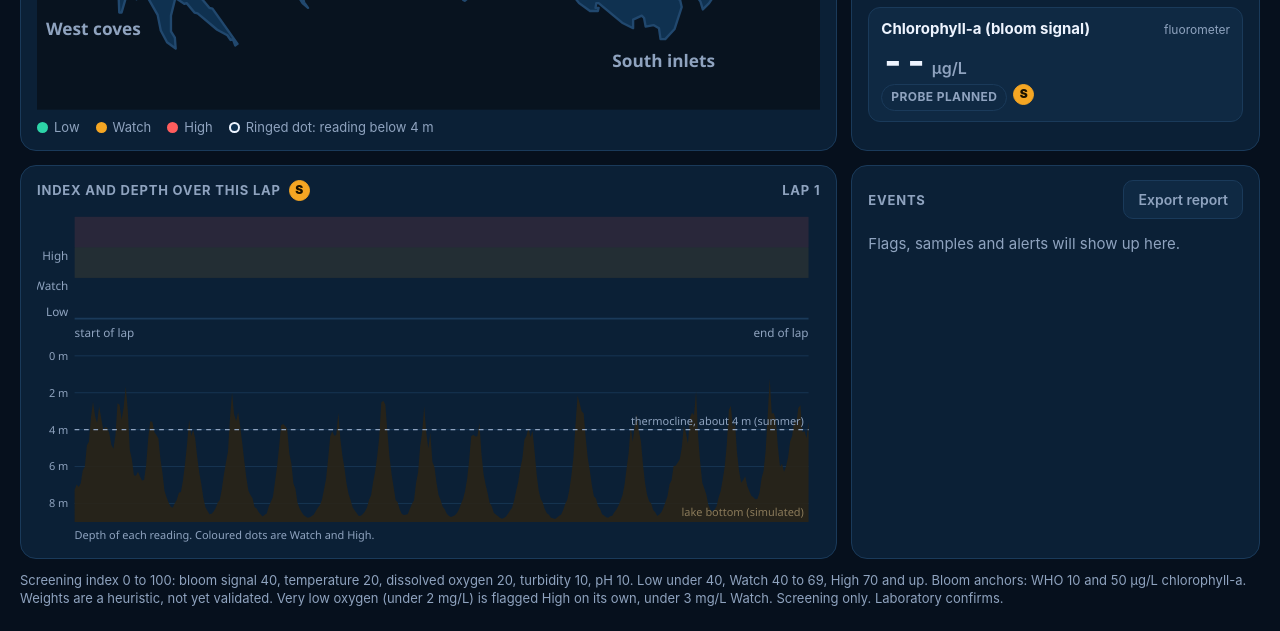
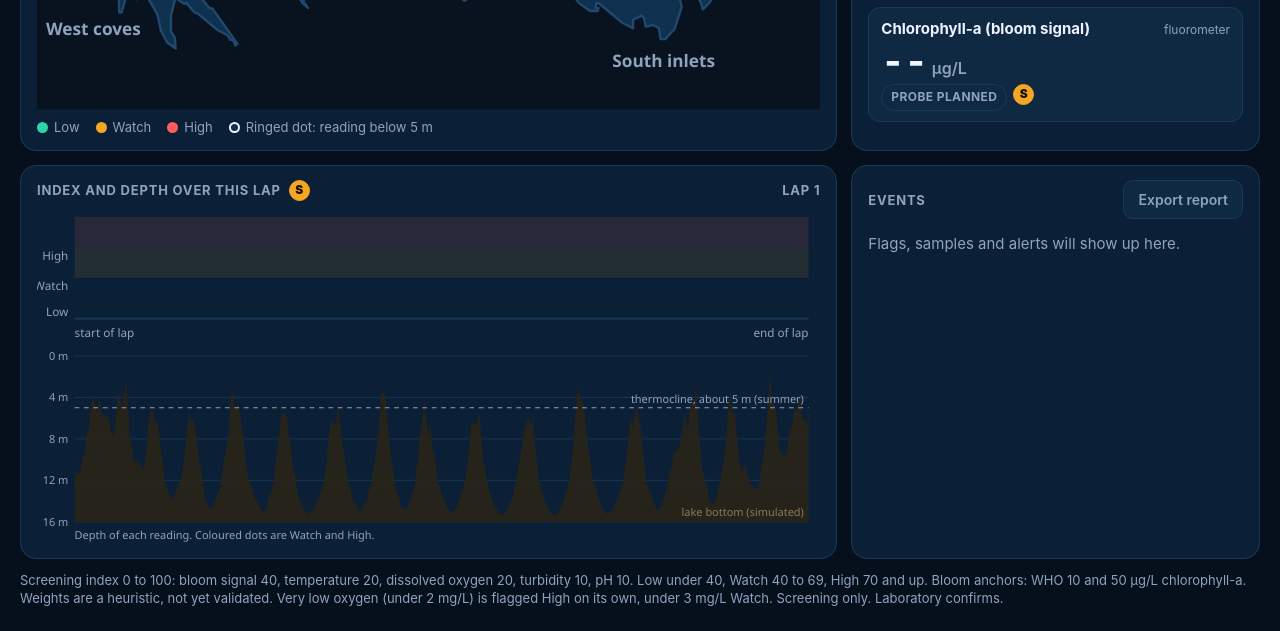
Before and after one commit to Davide-glitch/HydROV, a plain HTML site: page app/index.html in a window 1280 px wide. Shown: the part 746-1377 px from the top of the page. Drawn offline with Linux system fonts and the light colour scheme.

Commit message:
App: simulated lake depth from 1 to 16 m
Bottom depth now ranges from about 1 m at the shore to 16 m in the
middle; the ROV profiles between 1 m and just above the bottom. Summer
thermocline near 5 m, very low oxygen below about 10 m in the deep
basin, blooms at 1 to 3 m in the shallow edges. Depth chart scaled to
16 m. Dives below 7.5 m assume the longer tether we plan.

Co-Authored-By: Claude Opus 5.5 <noreply@anthropic.com>

```diff
--- a/app/index.html
+++ b/app/index.html
@@ -238,7 +238,7 @@ table.scans button{background:var(--card2);border:1px solid var(--line);border-r
       <div class="card">
         <h3>Risk map of the dive <span class="chip sim s" title="SIMULATED: generated by the app, not measured">S</span><span class="grow" id="mapMeta"></span><span class="mapctl"><button id="zoomOut" title="Zoom out">−</button><button id="zoomIn" title="Zoom in">+</button><button id="btnView">Whole lake</button></span></h3>
         <svg id="map" viewBox="0 0 1000 620" role="img" aria-label="Risk map"></svg>
-        <div class="legend"><span><i style="background:#2DD4A8"></i>Low</span><span><i style="background:#F5A623"></i>Watch</span><span><i style="background:#FF5D5D"></i>High</span><span><i style="background:#0F3150;box-shadow:0 0 0 2px #EEF4FF inset"></i>Ringed dot: reading below 4 m</span></div>
+        <div class="legend"><span><i style="background:#2DD4A8"></i>Low</span><span><i style="background:#F5A623"></i>Watch</span><span><i style="background:#FF5D5D"></i>High</span><span><i style="background:#0F3150;box-shadow:0 0 0 2px #EEF4FF inset"></i>Ringed dot: reading below 5 m</span></div>
         <div class="mapInfo" id="mapInfo"></div>
       </div>
       <div class="card">
@@ -339,29 +339,30 @@ const SCENARIOS = {
       {date:'2026-08-06', seed:15, s:0.95, tBase:24},
       {date:'2026-08-27', seed:16, s:0.70, tBase:22.5}
     ],
-    // Simulated bottom depth: grows with distance from the shore, up to about 9 m.
-    bottom(x,y){ return 0.8 + 8.2*(1-Math.exp(-shoreDist(this,x,y)/45)); },
-    // The ROV profiles up and down (0.5 m to 6.5 m, the tether is 7.5 m) while it moves.
+    // Simulated bottom depth: grows with distance from the shore, from about 1 m up to 16 m.
+    bottom(x,y){ return 1 + 15*(1-Math.exp(-shoreDist(this,x,y)/55)); },
+    // The ROV profiles up and down between 1 m and just above the bottom (max 16 m) while it moves.
+    // Note: the prototype tether is 7.5 m; dives below that assume the longer tether we plan.
     depth(i,x,y,bottom){
-      const P=32, u=(i%P)/P, tri=u<0.5?2*u:2-2*u;
-      const dmax=Math.max(0.6, Math.min(6.5, bottom-0.5));
-      return 0.5 + (dmax-0.5)*tri;
+      const P=40, u=(i%P)/P, tri=u<0.5?2*u:2-2*u;
+      const dmax=Math.max(1.1, Math.min(15.6, bottom-0.4));
+      return 1 + (dmax-1)*tri;
     },
     // Summer picture of a stratified reservoir (simulated):
     //  - blooms in warm, shallow, sheltered edges (west coves, north-east bay), near the surface
-    //  - thermocline near 4 m: colder water below, oxygen drops in the deep basin
+    //  - thermocline near 5 m: colder water below; oxygen drops below about 8 m in the deep basin
     //  - murky inflow water at the south inlets, and stirred-up sediment near the bottom
     fields(x,y,d,p,r,bottom){
-      const surf = Math.exp(-(Math.max(0,d-1.8)**2)/(2*0.9*0.9));
+      const surf = Math.exp(-(Math.max(0,d-2.5)**2)/(2*1.2*1.2));
       const B = p.s*surf*Math.max(g2(x,y,118,425,85), 0.9*g2(x,y,885,190,55));
-      const strat = 1/(1+Math.exp(-(d-4)/0.5));
-      const deep = clamp01((bottom-6.5)/1.5) * clamp01(1.4*g2(x,y,650,300,170));
-      const H = p.s*strat*deep*clamp01((d-3.8)/1.6);
+      const strat = 1/(1+Math.exp(-(d-5)/0.7));
+      const deep = clamp01((bottom-10)/3) * clamp01(1.4*g2(x,y,650,300,170));
+      const H = p.s*strat*deep*clamp01((d-7.5)/3);
       const T1 = g2(x,y,795,478,50);
       const nearBottom = Math.exp(-Math.max(0,bottom-d)/0.5);
       return {
         chl: Math.max(0.5, 3 + 70*B + 2*(1-strat) + gauss(r)*1.0),
-        temp: p.tBase + 1.5*B - (p.tBase-14)*strat*0.85 - 0.15*d + gauss(r)*0.12,
+        temp: p.tBase + 1.5*B - (p.tBase-12)*strat*0.85 - 0.08*d + gauss(r)*0.12,
         do: Math.max(0.3, 8.6 - 4.2*B - 7.0*H + gauss(r)*0.15),
         ph: 7.7 + 1.3*B - 0.6*H + gauss(r)*0.04,
         turb: Math.round(350 + 1300*B + 1000*T1 + 500*nearBottom + 250*H + gauss(r)*25),
@@ -509,7 +510,7 @@ function verdictFor(p, sc){
   const pr = PROFILES[S.profile] || PROFILES.lake, at = p.depth.toFixed(1)+' m';
   if(sc.id==='lake'){
     if(p.reason==='oxygen') return p.shown==='high'
-      ? ['High: very low oxygen at '+at+'. Sample now. Lab confirms.', 'Below the thermocline (about 4 m), '+p.do.toFixed(1)+' mg/L. Fish at risk. '+pr.deep]
+      ? ['High: very low oxygen at '+at+'. Sample now. Lab confirms.', 'Below the thermocline (about 5 m), '+p.do.toFixed(1)+' mg/L. Fish at risk. '+pr.deep]
       : ['Watch: oxygen dropping at '+at+'. Sample here.', p.do.toFixed(1)+' mg/L below the thermocline. '+pr.deep];
     if(p.shown==='high') return ['High: do not swim. Sample now. Lab confirms.', 'Bloom signal at '+at+'. '+pr.high];
     if(p.reason==='murky') return ['Watch: murky water at '+at+'. Sample for lab (sediment, nutrients, bacteria).', 'Likely inflow or stirred-up sediment. The lab can tell.'];
@@ -706,7 +707,7 @@ function drawMap(svg, s, points, upto, flags, opts){
   const shown=points.slice(0,upto+1);
   if(shown.length>1) h+='<polyline points="'+shown.map(p=>p.x.toFixed(1)+','+p.y.toFixed(1)).join(' ')+'" fill="none" stroke="'+pal.path+'" stroke-width="2"/>';
   shown.forEach(p=>{
-    const deepRing = p.depth>4;
+    const deepRing = p.depth>5;
     h+='<circle data-i="'+p.i+'" cx="'+p.x.toFixed(1)+'" cy="'+p.y.toFixed(1)+'" r="'+(S.selected===p.i&&!opts.static?r+3:r)+'" fill="'+COLORS[p.shown]+'" stroke="'+(deepRing?'#EEF4FF':pal.bg)+'" stroke-width="'+(deepRing?1.6:1)+'" style="cursor:pointer"/>';
   });
   flags.filter(f=>f.i<=upto).forEach(f=>{ const p=points[f.i]; h+=flagIcon(p.x,p.y); });
@@ -721,14 +722,14 @@ function drawMap(svg, s, points, upto, flags, opts){
 }
 function drawProfile(){
   const svg=$('depthChart'); if(!svg) return;
-  const n=S.points.length, L=48, R=985, T=10, B=222, DMAX=9;
+  const n=S.points.length, L=48, R=985, T=10, B=222, DMAX=16;
   const X=i=>L+(R-L)*i/(n-1), Y=d=>T+(B-T)*Math.min(d,DMAX)/DMAX;
   const hasBottom = S.points.length && S.points[0].bottom!=null;
   let h='';
-  [0,2,4,6,8].forEach(d=>{ h+='<line x1="'+L+'" y1="'+Y(d)+'" x2="'+R+'" y2="'+Y(d)+'" stroke="#1A3A5A" stroke-width="1"/><text x="'+(L-8)+'" y="'+(Y(d)+5)+'" fill="#8FA3BF" font-size="14" text-anchor="end" font-family="Segoe UI,Inter,sans-serif">'+d+' m</text>'; });
+  [0,4,8,12,16].forEach(d=>{ h+='<line x1="'+L+'" y1="'+Y(d)+'" x2="'+R+'" y2="'+Y(d)+'" stroke="#1A3A5A" stroke-width="1"/><text x="'+(L-8)+'" y="'+(Y(d)+5)+'" fill="#8FA3BF" font-size="14" text-anchor="end" font-family="Segoe UI,Inter,sans-serif">'+d+' m</text>'; });
   if(hasBottom){
     h+='<polygon points="'+L+','+B+' '+S.points.map(p=>X(p.i).toFixed(1)+','+Y(p.bottom).toFixed(1)).join(' ')+' '+R+','+B+'" fill="#2A2418" fill-opacity=".9"/>';
-    h+='<line x1="'+L+'" y1="'+Y(4)+'" x2="'+R+'" y2="'+Y(4)+'" stroke="#8FA3BF" stroke-width="1.5" stroke-dasharray="6 6"/><text x="'+(R-6)+'" y="'+(Y(4)-6)+'" fill="#8FA3BF" font-size="14" text-anchor="end" font-family="Segoe UI,Inter,sans-serif">thermocline, about 4 m (summer)</text>';
+    h+='<line x1="'+L+'" y1="'+Y(5)+'" x2="'+R+'" y2="'+Y(5)+'" stroke="#8FA3BF" stroke-width="1.5" stroke-dasharray="6 6"/><text x="'+(R-6)+'" y="'+(Y(5)-6)+'" fill="#8FA3BF" font-size="14" text-anchor="end" font-family="Segoe UI,Inter,sans-serif">thermocline, about 5 m (summer)</text>';
     h+='<text x="'+(R-6)+'" y="'+(B-8)+'" fill="#8A7A5A" font-size="14" text-anchor="end" font-family="Segoe UI,Inter,sans-serif">lake bottom (simulated)</text>';
   }
   S.flags.filter(f=>f.i<=S.step).forEach(f=>{ h+='<line x1="'+X(f.i)+'" y1="'+T+'" x2="'+X(f.i)+'" y2="'+B+'" stroke="#F5A623" stroke-width="1.5" stroke-dasharray="4 4"/>'; });
```
Also changed, not shown: README.md, assets/screenshots/app-history.png, assets/screenshots/app-lake-deep.png, assets/screenshots/app-lake-overview.png, assets/screenshots/app-lake.png, assets/screenshots/app-sea-harbor.png, assets/screenshots/app-sea.png.
